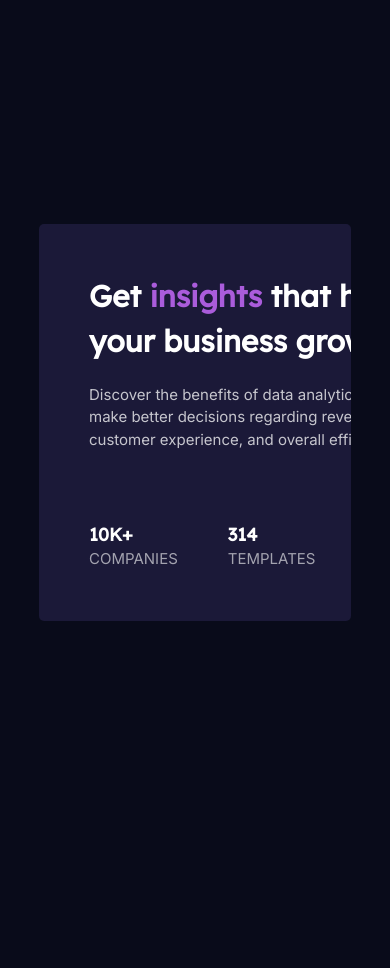
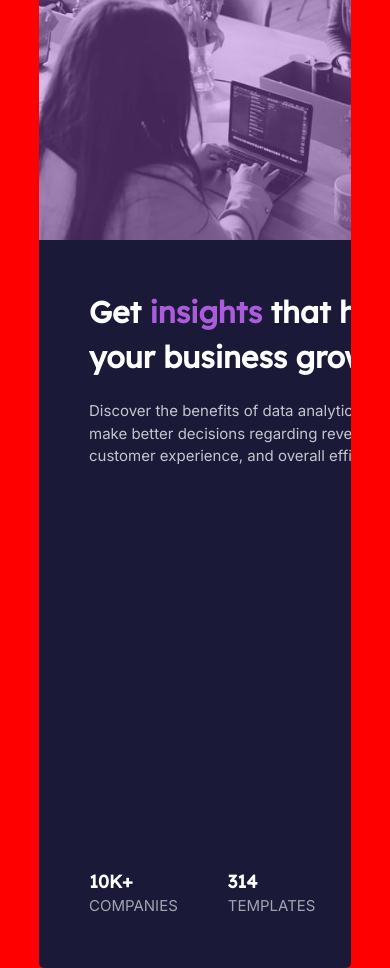
Before and after one commit to ZTanvir/fem-stats-preview-card-component, a plain HTML site: page index.html in a window 390 px wide. Before the commit the page ends 844 px from the top, so only its background shows below. Drawn offline with Linux system fonts and the light colour scheme.

Commit message:
Background image replace with picture

```diff
--- a/index.html
+++ b/index.html
@@ -35,10 +35,12 @@
                 </div>
             </div>
         </div>
-        <div class="stats-card__images">
-            <div class="stats-card__purple-cover">
-
-            </div>
+        <div class="stats-card__picture">
+            <div class="stats-card__purple-cover"></div>
+            <picture>
+                <source media="(min-width:500px)" srcset="./images/image-header-desktop.jpg">
+                <img class="stats-card__images" src="./images/image-header-desktop.jpg" alt="people taking with each other in workplace">
+            </picture>
         </div>
     </div>
 </body>
--- a/style.css
+++ b/style.css
@@ -96,18 +96,16 @@ body {
   border-radius: 5px;
   overflow: hidden;
 }
-.stats-card__images {
-  background-image: url(./images/image-header-desktop.jpg);
-  background-repeat: no-repeat;
-  background-size: cover;
-  /* background-position: center; */
+.stats-card__picture {
   position: relative;
 }
 .stats-card__purple-cover {
-  background-color: var(--cc-soft-violet-a);
+  background-color: var(--cc-soft-violet);
+  width: 100%;
+  height: 100%;
   position: absolute;
-  height: 100%;
-  width: 100%;
+  top: 0px;
+  opacity: 0.4;
 }
 .stats-card__info {
   padding: 50px;
@@ -144,3 +142,20 @@ body {
   color: var(--cc-light-white2);
   font-family: var(--ff-inter);
 }
+@media screen and (max-width: 425px) {
+  body {
+    background-color: red;
+  }
+  .stats-card {
+    grid-template-columns: 1fr;
+    grid-template-rows: 1fr 2fr;
+  }
+  .stats-card__info {
+    grid-row: 2/3;
+  }
+  .stats-card__title {
+    grid-row: 1/2;
+  }
+  .stats-card__images {
+  }
+}
```
